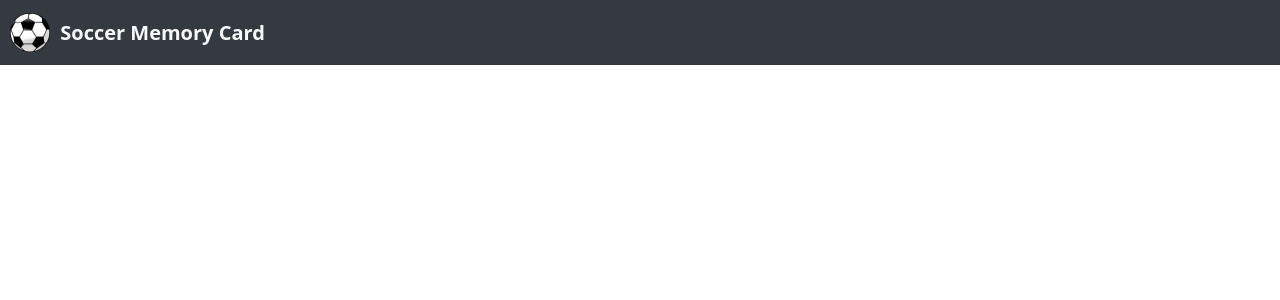
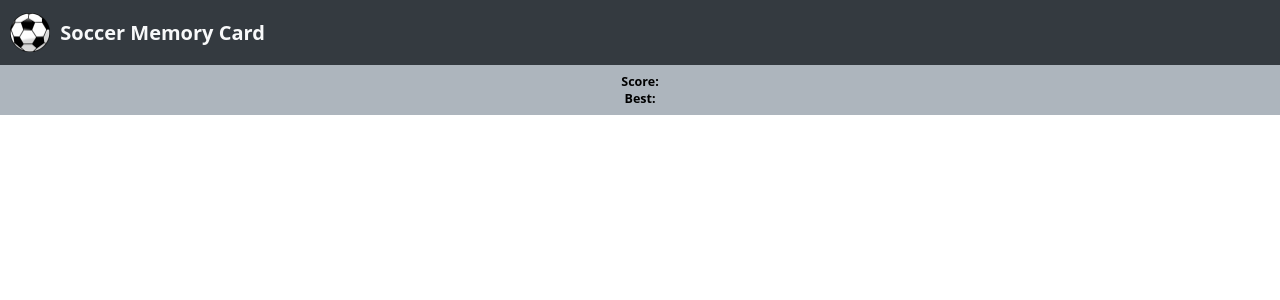
Before and after one commit to ryleedwards/soccer-memory-game, a React (Vite) app: page / in a window 1280 px wide. Shown: the top 300 px of the page. Built offline with nearby package versions, Linux system fonts and the light colour scheme.

Commit message:
Add score elements

```diff
--- a/src/App.jsx
+++ b/src/App.jsx
@@ -1,10 +1,12 @@
 import { useState } from 'react';
 import Navbar from './components/Navbar';
+import Score from './components/Score';
 
 function App() {
   return (
     <>
       <Navbar />
+      <Score />
     </>
   );
 }
--- /dev/null
+++ b/src/components/Score.jsx
@@ -0,0 +1,8 @@
+export default function Score(props) {
+  return (
+    <div className='main--score-container'>
+      <h3 className='main--current-score'>Score:</h3>
+      <h3 className='main--high-score'>Best:</h3>
+    </div>
+  );
+}
```
